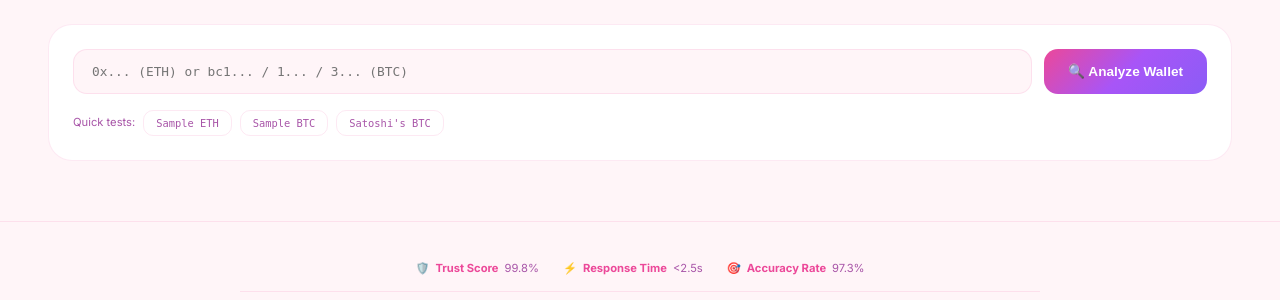
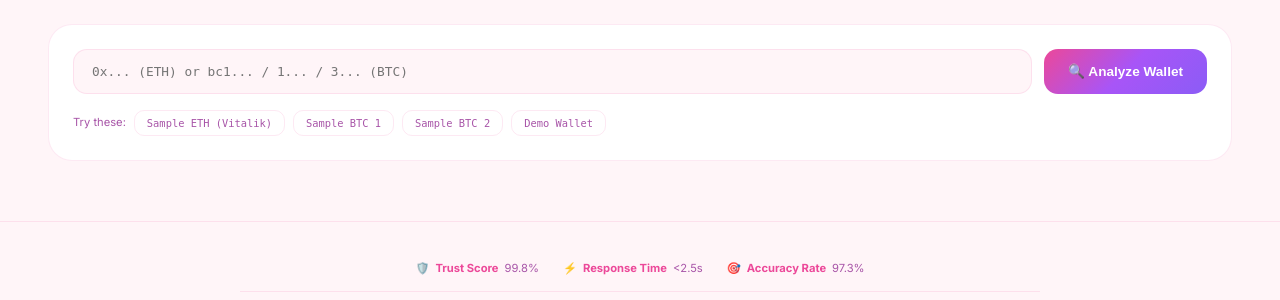
Before and after one commit to Hassan-Shahzad2/Munira_Crypto, a Flask app: page / in a window 1280 px wide. Shown: the part 947-1247 px from the top of the page. Run offline with Flask 3, Linux system fonts and the light colour scheme; some libraries are stand-ins or nearby versions.

Commit message:
FinalUpdated

```diff
--- a/templates/index.html
+++ b/templates/index.html
@@ -586,7 +586,7 @@ nav {
   display: block;
 }
 
-/* NEW RESULTS DESIGN - PROGRESS BARS & METRIC CARDS */
+/* RESULTS DESIGN - PROGRESS BARS & METRIC CARDS */
 .results {
   display: none;
   margin-top: 24px;
@@ -600,7 +600,6 @@ nav {
   to { opacity: 1; transform: translateY(0); }
 }
 
-/* Risk Header */
 .risk-header {
   background: var(--s2);
   border-radius: 20px;
@@ -636,7 +635,6 @@ nav {
   color: var(--muted);
 }
 
-/* Score Ring */
 .score-ring {
   display: flex;
   align-items: center;
@@ -661,7 +659,6 @@ nav {
   margin-top: 4px;
 }
 
-/* Metric Cards Grid */
 .metrics-grid {
   display: grid;
   grid-template-columns: repeat(2, 1fr);
@@ -701,7 +698,6 @@ nav {
   color: var(--muted);
 }
 
-/* Progress Bars Section */
 .progress-section {
   margin-bottom: 20px;
 }
@@ -739,7 +735,6 @@ nav {
 .fill-low { background: linear-gradient(90deg, #eab308, #fde047); }
 .fill-safe { background: linear-gradient(90deg, #10b981, #34d399); }
 
-/* Alert Cards */
 .alerts-section {
   margin-bottom: 20px;
 }
@@ -765,7 +760,6 @@ nav {
   color: var(--sub);
 }
 
-/* Final Advice */
 .final-advice {
   background: var(--s1);
   border: 1px solid var(--border);
@@ -899,10 +893,11 @@ footer strong {
       <button class="scan-btn" id="scanBtn" onclick="checkWallet()">🔍 Analyze Wallet</button>
     </div>
     <div class="quick-row">
-      <span class="qlabel">Quick tests:</span>
-      <button class="qbtn" onclick="setAddr('0x742d35Cc6634C0532925a3b844Bc9e7595f0bEb5')">Sample ETH</button>
-      <button class="qbtn" onclick="setAddr('bc1qar0srrr7xfkvy5l643lydnw9re59gtzzwf5mdq')">Sample BTC</button>
-      <button class="qbtn" onclick="setAddr('1A1zP1eP5QGefi2DMPTfTL5SLmv7DivfNa')">Satoshi's BTC</button>
+      <span class="qlabel">Try these:</span>
+      <button class="qbtn" onclick="setAddr('0xAb5801a7D398351b8bE11C439e05C5B3259aeC9B')">Sample ETH (Vitalik)</button>
+      <button class="qbtn" onclick="setAddr('bc1qxy2kgdygjrsqtzq2n0yrf2493p83kkfjhx0wlh')">Sample BTC 1</button>
+      <button class="qbtn" onclick="setAddr('3J98t1WpEZ73CNmQviecrnyiWrnqRhWNLy')">Sample BTC 2</button>
+      <button class="qbtn" onclick="setAddr('0xfb6916095ca1df60bb79Ce92ce3ea74c37c5d359')">Demo Wallet</button>
     </div>
 
     <div class="load-wrap" id="loadWrap">
@@ -1047,10 +1042,8 @@ function renderResults(data) {
   const shortAddr = data.wallet.length > 20 ? data.wallet.slice(0, 12) + '...' + data.wallet.slice(-8) : data.wallet;
   const score = data.risk_score || 0;
 
-  // Determine fill class for progress bars
   const fillClass = riskClass === 'high' ? 'fill-high' : (riskClass === 'medium' ? 'fill-medium' : (riskClass === 'low' ? 'fill-low' : 'fill-safe'));
 
-  // Build the results HTML
   const resultsHTML = `
     <div class="risk-header ${riskClass}">
       <div style="display: flex; justify-content: space-between; align-items: center; flex-wrap: wrap; gap: 16px;">
@@ -1131,7 +1124,6 @@ function renderResults(data) {
 
   $('results').innerHTML = resultsHTML;
 
-  // Populate alerts
   const alertsContainer = document.getElementById('alertsContainer');
   if (data.reasons && data.reasons.length) {
     alertsContainer.innerHTML = data.reasons.map(r => {
@@ -1144,7 +1136,6 @@ function renderResults(data) {
     alertsContainer.innerHTML = '<div class="alert-card info"><div class="alert-text">✨ No suspicious patterns detected. This wallet appears normal.</div></div>';
   }
 
-  // Set advice message
   let adviceMsg = '';
   if (riskClass === 'high') adviceMsg = '🚨 HIGH RISK: DO NOT interact with this wallet! Strong evidence of fraudulent activity detected. Report this address to security platforms immediately.';
   else if (riskClass === 'medium') adviceMsg = '⚡ MEDIUM RISK: Exercise extreme caution. Verify all information independently before any transaction. Consider using escrow services.';
```
